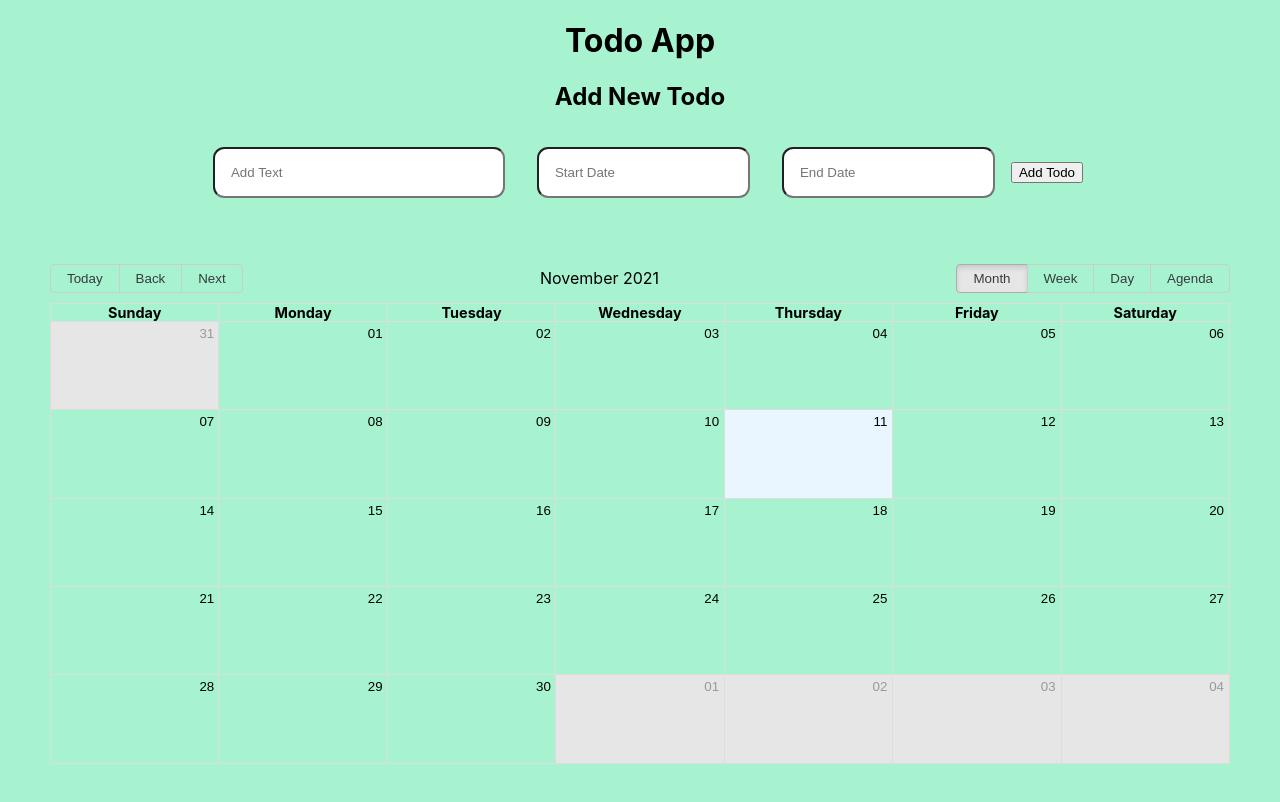
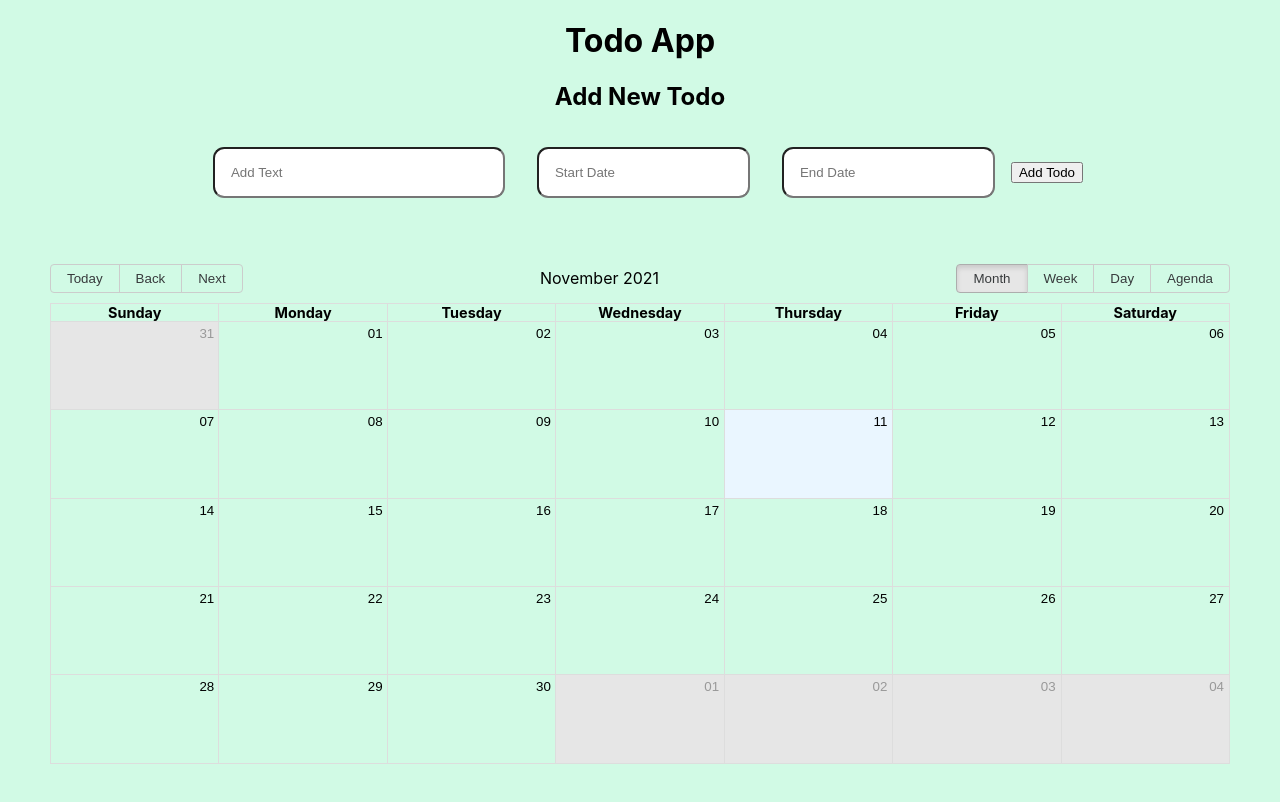
Before and after one commit to biswat/todo_app, a React (Create React App) app: page / in a window 1280 px wide. Shown: the top 802 px of the page. Built offline with nearby package versions, Linux system fonts and the light colour scheme.

Commit message:
minor update

```diff
--- a/src/App.css
+++ b/src/App.css
@@ -1,5 +1,5 @@
 body{
-  background: #A7F3D0;
+  background: #D1FAE5;
 }
 
 .App {
```
